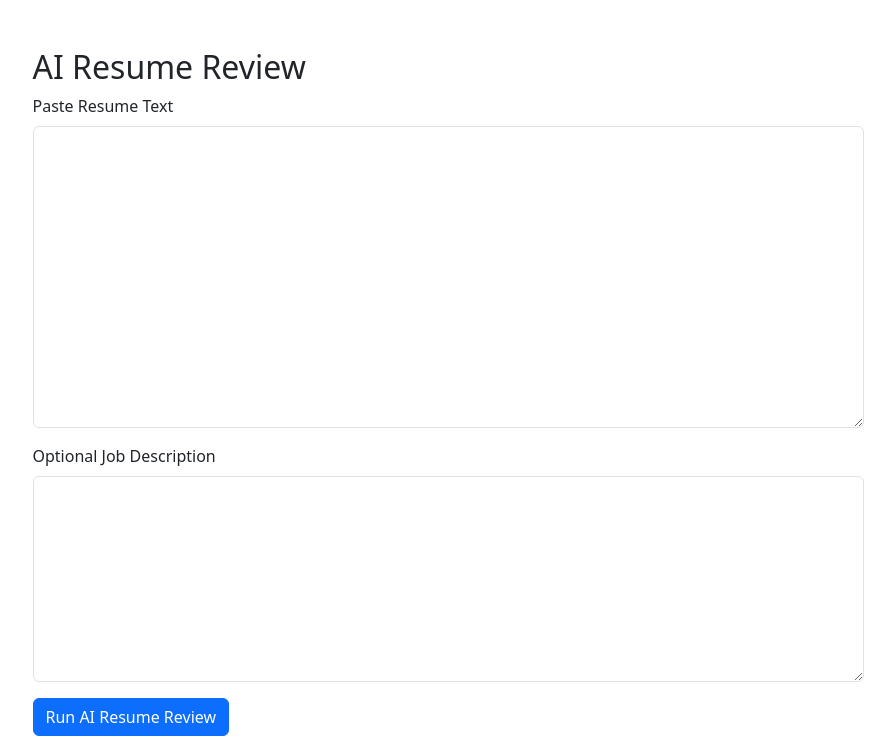
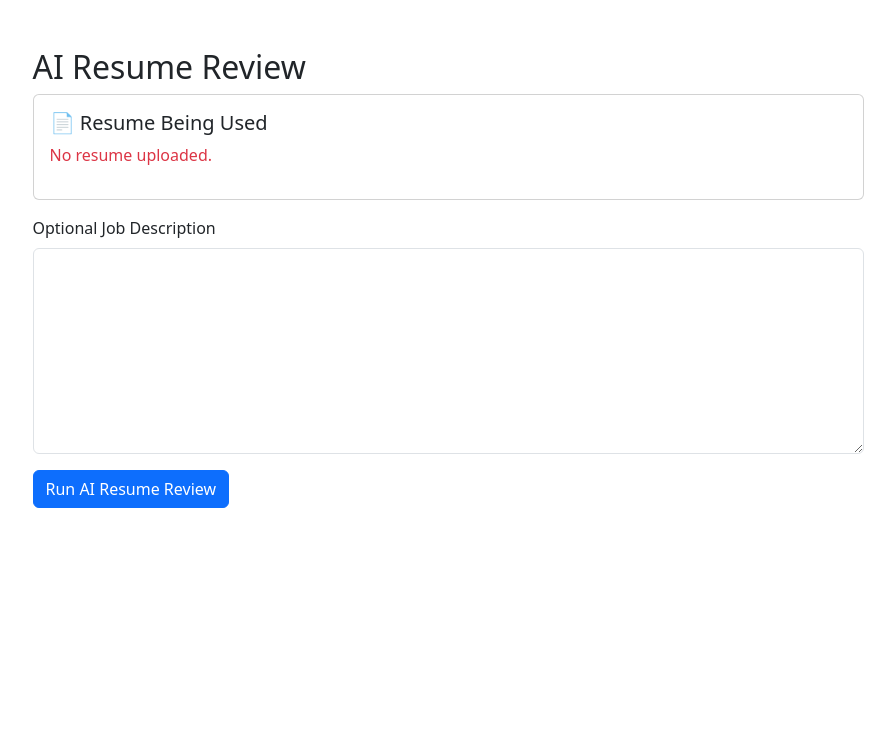
Before and after one commit to OloaneShark/get-a-job, a Flask app: page /ai/resume-review in a window 1280 px wide. Shown: the part 47-800 px from the top of the page, without its empty margins (192-1087 px from the left). Run offline with Flask 3, Linux system fonts and the light colour scheme; the visitor is signed in with stand-in values (Sample User, id 1); parts of the project's set-up code (start-up, migrations or seed data) failed here and were passed over; some libraries are stand-ins or nearby versions.

Commit message:
Add automatic resume extraction and AI resume integration

```diff
--- a/app.py
+++ b/app.py
@@ -63,6 +63,15 @@ db.init_app(app)
 login_manager = LoginManager()
 login_manager.init_app(app)
 login_manager.login_view = "login"
+
+
+def get_latest_resume_for_user(user_id):
+    return(
+        Resume.query
+        .filter_by(user_id=user_id)
+        .order_by(Resume.uploaded_at.desc())
+        .first()
+    )
 
 
 @login_manager.user_loader
@@ -454,15 +463,21 @@ def ai_resume_review():
 def ai_cover_letter():
     form = AICoverLetterForm()
 
+    latest_resume = get_latest_resume_for_user(current_user.id)
+
     cover_letter = None
     manual_prompt = None
+
+    if not latest_resume or not latest_resume.extracted_text:
+        flash("Upload a resume before generating a cover letter.", "warning")
+        return redirect(url_for("upload_resume"))
 
     if form.validate_on_submit():
         try:
             cover_letter = generate_cover_letter(
                 form.company.data,
                 form.position.data,
-                form.resume_text.data,
+                latest_resume.extracted_text,
                 form.job_description.data
             )
 
@@ -472,7 +487,7 @@ def ai_cover_letter():
             manual_prompt = build_cover_letter_prompt(
                 form.company.data,
                 form.position.data,
-                form.resume_text.data,
+                latest_resume.extracted_text,
                 form.job_description.data
             )
 
@@ -487,7 +502,8 @@ def ai_cover_letter():
         "ai_cover_letter.html",
         form=form,
         cover_letter=cover_letter,
-        manual_prompt=manual_prompt
+        manual_prompt=manual_prompt,
+        latest_resume=latest_resume
     )
 
 
@@ -502,6 +518,8 @@ def application_ai_cover_letter(application_id):
 
     form = AICoverLetterForm()
 
+    latest_resume = get_latest_resume_for_user(current_user.id)
+
     cover_letter = None
     manual_prompt = None
 
@@ -514,12 +532,16 @@ def application_ai_cover_letter(application_id):
             else ""
         )
 
+    if not latest_resume or not latest_resume.extracted_text:
+        flash("Upload a resume before generating a cover letter.", "warning")
+        return redirect(url_for("upload_resume"))
+
     if form.validate_on_submit():
         try:
             cover_letter = generate_cover_letter(
                 form.company.data,
                 form.position.data,
-                form.resume_text.data,
+                latest_resume.extracted_text,
                 form.job_description.data
             )
 
@@ -532,7 +554,7 @@ def application_ai_cover_letter(application_id):
             manual_prompt = build_cover_letter_prompt(
                 form.company.data,
                 form.position.data,
-                form.resume_text.data,
+                latest_resume.extracted_text,
                 form.job_description.data
             )
 
@@ -547,7 +569,8 @@ def application_ai_cover_letter(application_id):
         "ai_cover_letter.html",
         form=form,
         cover_letter=cover_letter,
-        manual_prompt=manual_prompt
+        manual_prompt=manual_prompt,
+        latest_resume=latest_resume
     )
 
 
@@ -564,6 +587,7 @@ def application_ai_resume_review(application_id):
 
     ai_feedback = None
     manual_prompt = None
+    latest_resume = get_latest_resume_for_user(current_user.id)
 
     if request.method == "GET":
         form.job_description.data = (
@@ -573,9 +597,13 @@ def application_ai_resume_review(application_id):
         )
 
     if form.validate_on_submit():
+        if not latest_resume or not latest_resume.extracted_text:
+            flash("Upload a resume before running AI resume review.", "warning")
+            return redirect(url_for("upload_resume"))
+
         try:
             ai_feedback = analyze_resume(
-                form.resume_text.data,
+                latest_resume.extracted_text,
                 form.job_description.data
             )
 
@@ -586,7 +614,7 @@ def application_ai_resume_review(application_id):
 
         except Exception as e:
             manual_prompt = build_resume_review_prompt(
-                form.resume_text.data,
+                latest_resume.extracted_text,
                 form.job_description.data
             )
 
@@ -601,7 +629,8 @@ def application_ai_resume_review(application_id):
         "ai_resume_review.html",
         form=form,
         ai_feedback=ai_feedback,
-        manual_prompt=manual_prompt
+        manual_prompt=manual_prompt,
+        latest_resume=latest_resume
     )
 
 
--- a/forms.py
+++ b/forms.py
@@ -152,10 +152,7 @@ class SavedJobDescriptionForm(FlaskForm):
 
 
 class AIResumeReviewForm(FlaskForm):
-    resume_text = TextAreaField(
-        "Paste Resume Text",
-        validators=[DataRequired()]
-    )
+    resume_text = TextAreaField("Resume Text")
 
     job_description = TextAreaField(
         "Optional Job Description"
@@ -168,10 +165,7 @@ class AICoverLetterForm(FlaskForm):
     company = StringField("Company", validators=[DataRequired()])
     position = StringField("Position", validators=[DataRequired()])
 
-    resume_text = TextAreaField(
-        "Paste Resume Text",
-        validators=[DataRequired()]
-    )
+    resume_text = TextAreaField("Resume Text")
 
     job_description = TextAreaField(
         "Paste Job Description",
--- a/templates/ai_resume_review.html
+++ b/templates/ai_resume_review.html
@@ -13,9 +13,35 @@
         <form method="POST">
             {{ form.hidden_tag() }}
 
-            <div class="mb-3">
-                {{ form.resume_text.label(class="form-label") }}
-                {{ form.resume_text(class="form-control", rows="12") }}
+            <div class="card mb-3">
+                <div class="card-body">
+
+                    <h5>📄 Resume Being Used</h5>
+
+                    {% if latest_resume %}
+                        <p class="mb-1">
+                            <strong>File:</strong>
+                            {{ latest_resume.original_filename }}
+                        </p>
+
+                        <p class="mb-1">
+                            <strong>Version:</strong>
+                            {{ latest_resume.version_name or "N/A" }}
+                        </p>
+
+                        <p class="mb-0 text-success">
+                            ✓ Resume loaded automatically
+                        </p>
+
+                    {% else %}
+
+                        <p class="text-danger">
+                            No resume uploaded.
+                        </p>
+
+                    {% endif %}
+
+                </div>
             </div>
 
             <div class="mb-3">
```
Also changed, not shown: templates/ai_cover_letter.html (+22 -3 lines).
